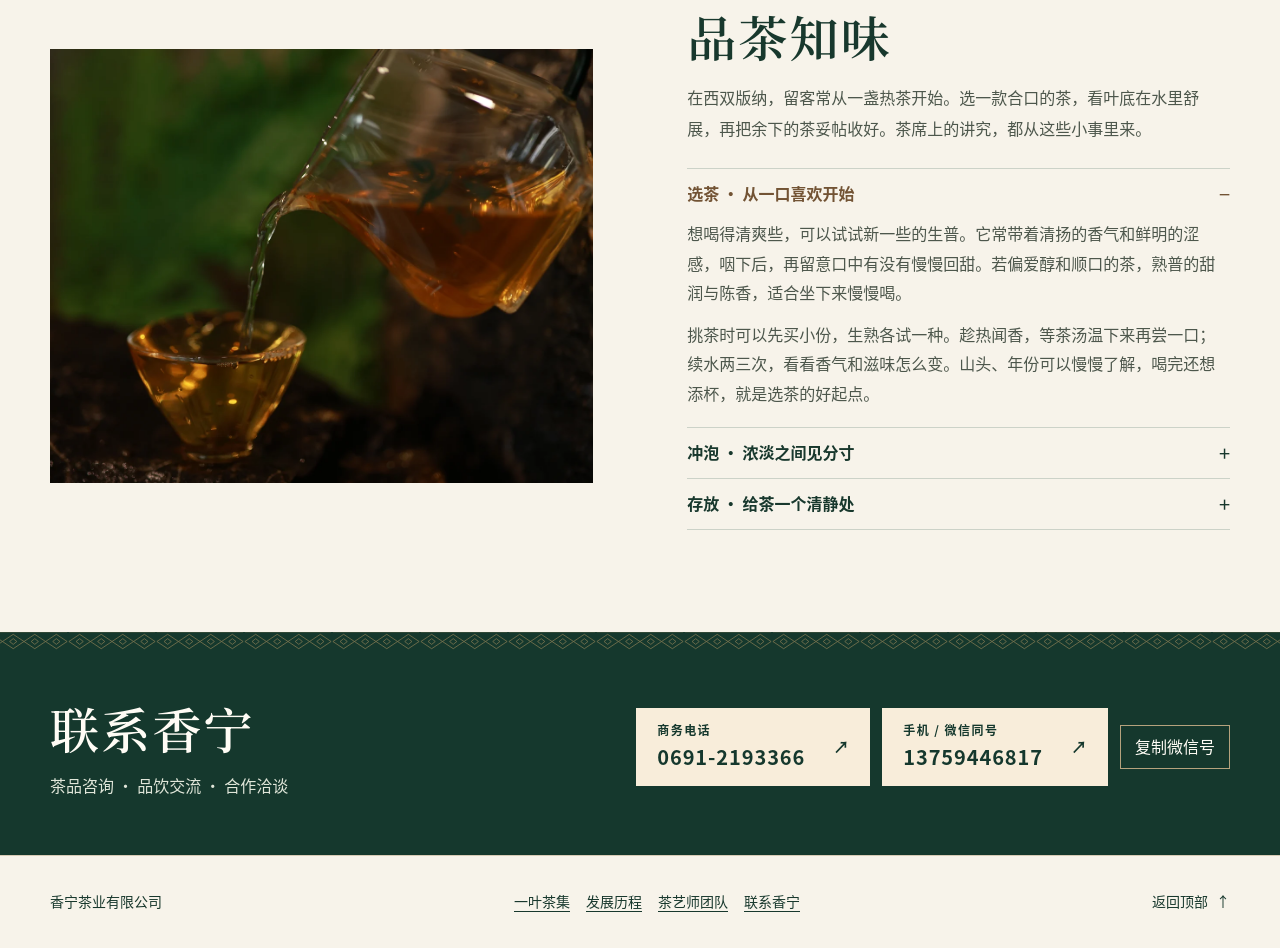
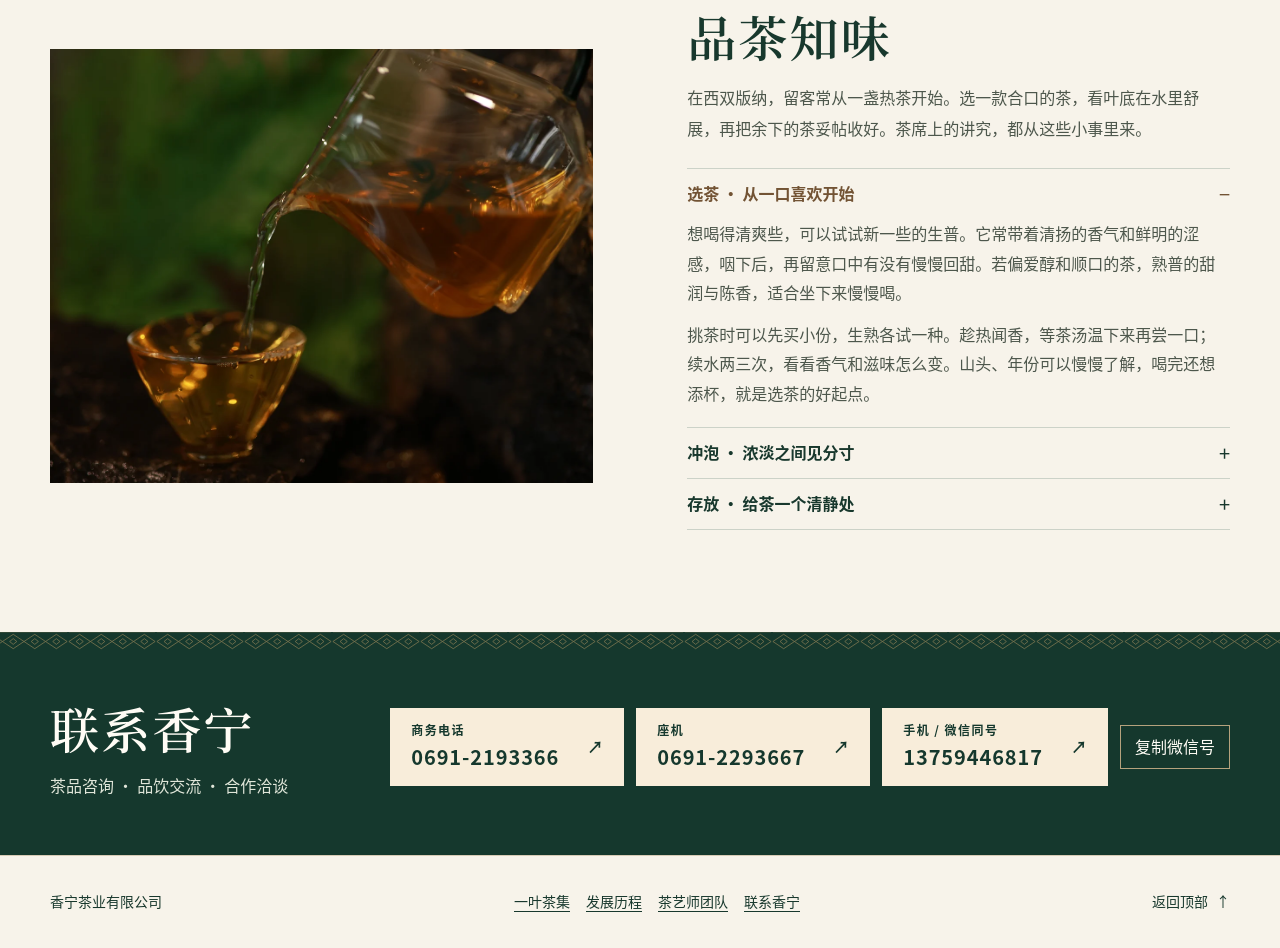
Before and after one commit to xyqaishangke/xiangning-tea, a plain HTML site: page index.html in a window 1280 px wide. Shown: the part 7345-8293 px from the top of the page. Drawn offline with Linux system fonts and the light colour scheme.

Commit message:
Add the second Xiangning landline

```diff
--- a/index.html
+++ b/index.html
@@ -4,7 +4,7 @@
   <meta charset="utf-8">
   <meta name="viewport" content="width=device-width, initial-scale=1">
   <meta name="theme-color" content="#14372c">
-  <meta name="description" content="西双版纳香宁茶文化传播中心官网。了解版纳茶文化，浏览普洱茶、茶礼与茶空间实拍。商务电话 0691-2193366，手机 / 微信同号 13759446817。">
+  <meta name="description" content="西双版纳香宁茶文化传播中心官网。了解版纳茶文化，浏览普洱茶、茶礼与茶空间实拍。商务电话 0691-2193366，座机 0691-2293667，手机 / 微信同号 13759446817。">
   <meta property="og:type" content="website">
   <meta property="og:title" content="西双版纳香宁茶文化传播中心">
   <meta property="og:description" content="遇见版纳茶韵，品味香宁普洱。浏览茶品、茶礼与茶空间。">
@@ -1375,6 +1375,9 @@
           <a class="button phone-button" href="tel:+866912193366" aria-label="拨打香宁商务电话 0691-2193366">
             <span><small>商务电话</small><strong>0691-2193366</strong></span><span aria-hidden="true">↗</span>
           </a>
+          <a class="button phone-button" href="tel:+866912293667" aria-label="拨打香宁座机 0691-2293667">
+            <span><small>座机</small><strong>0691-2293667</strong></span><span aria-hidden="true">↗</span>
+          </a>
           <a class="button phone-button" href="tel:+8613759446817" aria-label="拨打手机 13759446817，微信同号" id="wechat-number">
             <span><small>手机 / 微信同号</small><strong>13759446817</strong></span><span aria-hidden="true">↗</span>
           </a>
@@ -1411,7 +1414,7 @@
     <div class="dialog-body">
       <div id="dialog-detail" class="dialog-detail"></div>
       <div class="dialog-picture"><img id="dialog-photo" alt=""></div>
-      <p class="dialog-contact"><a href="tel:+866912193366">商务电话 0691-2193366</a><a href="tel:+8613759446817">手机 / 微信同号 13759446817</a><small>购买前请确认现价与库存</small></p>
+      <p class="dialog-contact"><a href="tel:+866912193366">商务电话 0691-2193366</a><a href="tel:+866912293667">座机 0691-2293667</a><a href="tel:+8613759446817">手机 / 微信同号 13759446817</a><small>购买前请确认现价与库存</small></p>
     </div>
     <div class="dialog-controls">
       <button type="button" data-photo-step="-1"><span aria-hidden="true">←</span> 上一款</button>
```
